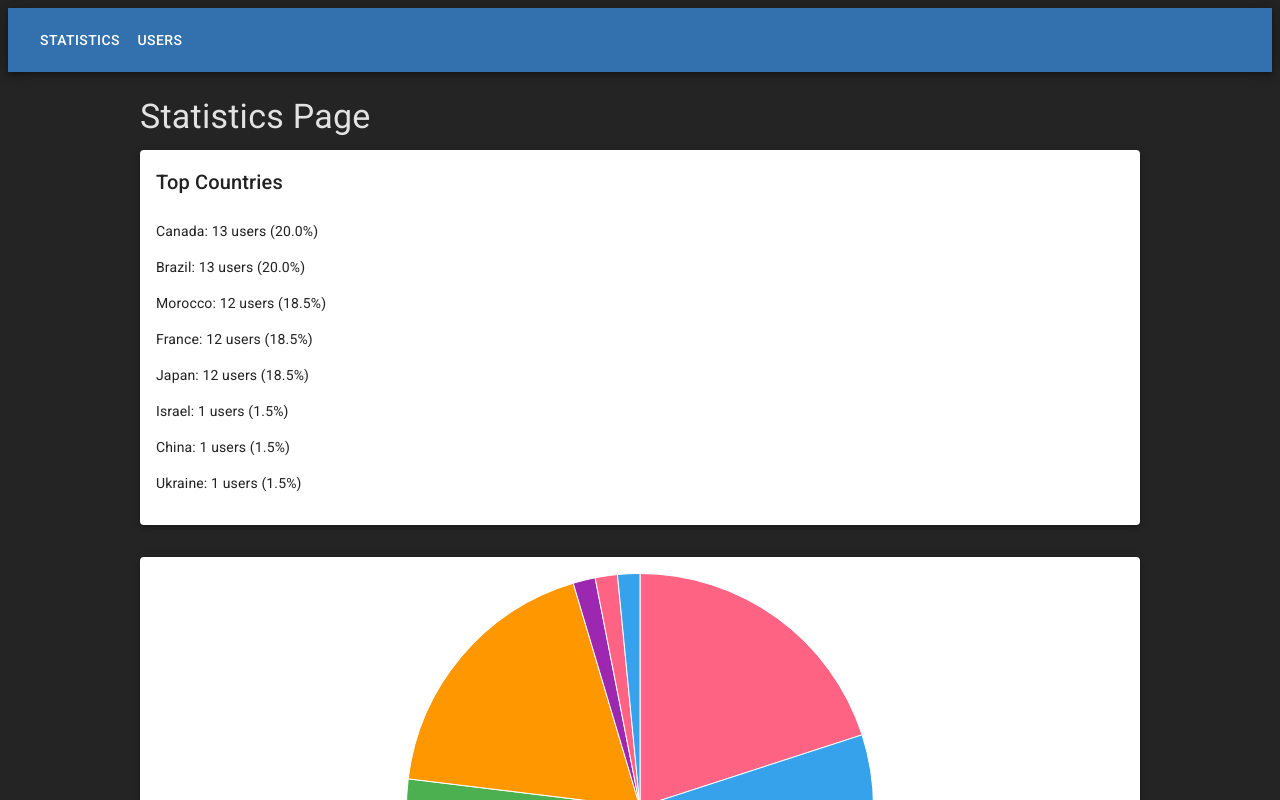
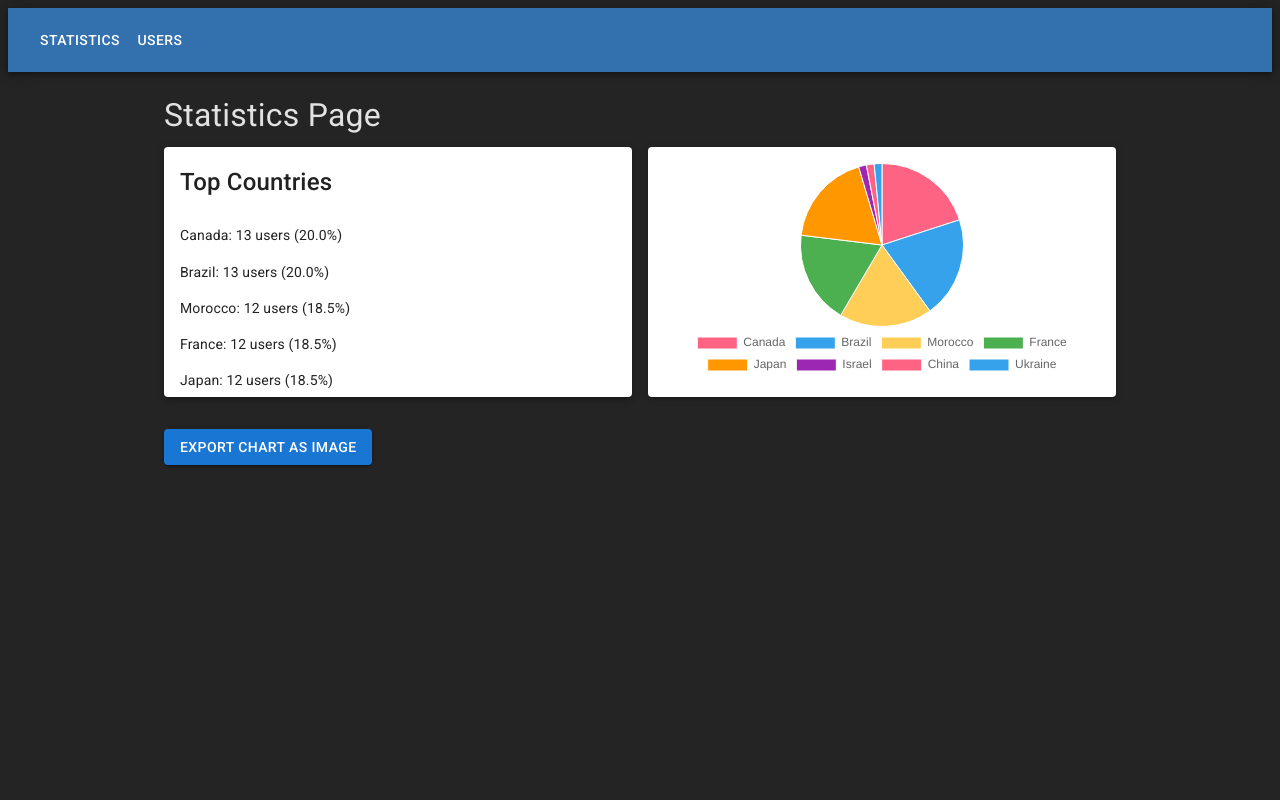
Before and after one commit to urikhaimov/long-list-form-react-project, a React (Vite) app: page / in a window 1280 px wide. Shown: the top 800 px of the page. Built offline with nearby package versions, Linux system fonts and the light colour scheme.

Commit message:
Statistic

```diff
--- a/src/pages/statistics/StatisticsPage.jsx
+++ b/src/pages/statistics/StatisticsPage.jsx
@@ -75,33 +75,97 @@ function StatisticsPage() {
   };
 
   return (
-    <Box sx={{ maxWidth: '1000px', mx: 'auto', p: 3 }}>
-      <Typography variant="h4" gutterBottom>
+    <Box
+      sx={{
+        width: '100%',
+        maxWidth: '1000px',
+        mx: 'auto',
+        p: { xs: 1, sm: 2, md: 3 },
+        boxSizing: 'border-box',
+      }}
+    >
+      <Typography
+        variant="h4"
+        gutterBottom
+        sx={{ fontSize: { xs: '1.5rem', sm: '2rem' } }}
+      >
         Statistics Page
       </Typography>
 
-      <Paper elevation={3} sx={{ p: 2, mb: 4 }}>
-        <Typography variant="h6" gutterBottom>
+      <Box
+        sx={{
+          display: 'flex',
+          flexDirection: { xs: 'column', md: 'row' },
+          gap: 2,
+          mb: 4,
+        }}
+      >
+        <Paper
+          elevation={3}
+          sx={{
+            flex: 1,
+            p: { xs: 1, sm: 2 },
+            boxSizing: 'border-box',
+            maxHeight: { xs: 250, sm: 'auto' },
+            overflowY: 'auto',
+          }}
+        >
+          <Typography
+            variant="h6"
+            gutterBottom
+            sx={{ fontSize: { xs: '1.1rem', sm: '1.5rem' } }}
+          >
             Top Countries
           </Typography>
           <List dense>
             {sortedCountries.map(([country, count]) => (
               <ListItem key={country} disableGutters>
                 <ListItemText
-                primary={`${country}: ${count} users (${((count / totalUsers) * 100).toFixed(1)}%)`}
+                  primary={`${country}: ${count} users (${(
+                    (count / totalUsers) *
+                    100
+                  ).toFixed(1)}%)`}
                 />
               </ListItem>
             ))}
           </List>
         </Paper>
 
-      <Paper elevation={3} sx={{ p: 2, mb: 4 }}>
-        <Box sx={{ width: '100%', height: { xs: 300, sm: 400, md: 500 } }}>
-          <Pie ref={chartRef} data={chartData} options={chartOptions} />
+        <Paper
+          elevation={3}
+          sx={{
+            flex: 1,
+            p: { xs: 1, sm: 2 },
+            boxSizing: 'border-box',
+            height: { xs: 300, sm: 400, md: 'auto' },
+          }}
+        >
+          <Box
+            sx={{
+              width: '100%',
+              height: '100%',
+              overflow: 'hidden',
+            }}
+          >
+            <Pie
+              ref={chartRef}
+              data={chartData}
+              options={{
+                ...chartOptions,
+                responsive: true,
+                maintainAspectRatio: false,
+              }}
+            />
           </Box>
         </Paper>
+      </Box>
 
-      <Button variant="contained" color="primary" onClick={handleExport}>
+      <Button
+        variant="contained"
+        color="primary"
+        onClick={handleExport}
+        sx={{ width: { xs: '100%', sm: 'auto' } }}
+      >
         Export Chart as Image
       </Button>
     </Box>
```
Lines whose indentation alone changed are shown as unchanged.
